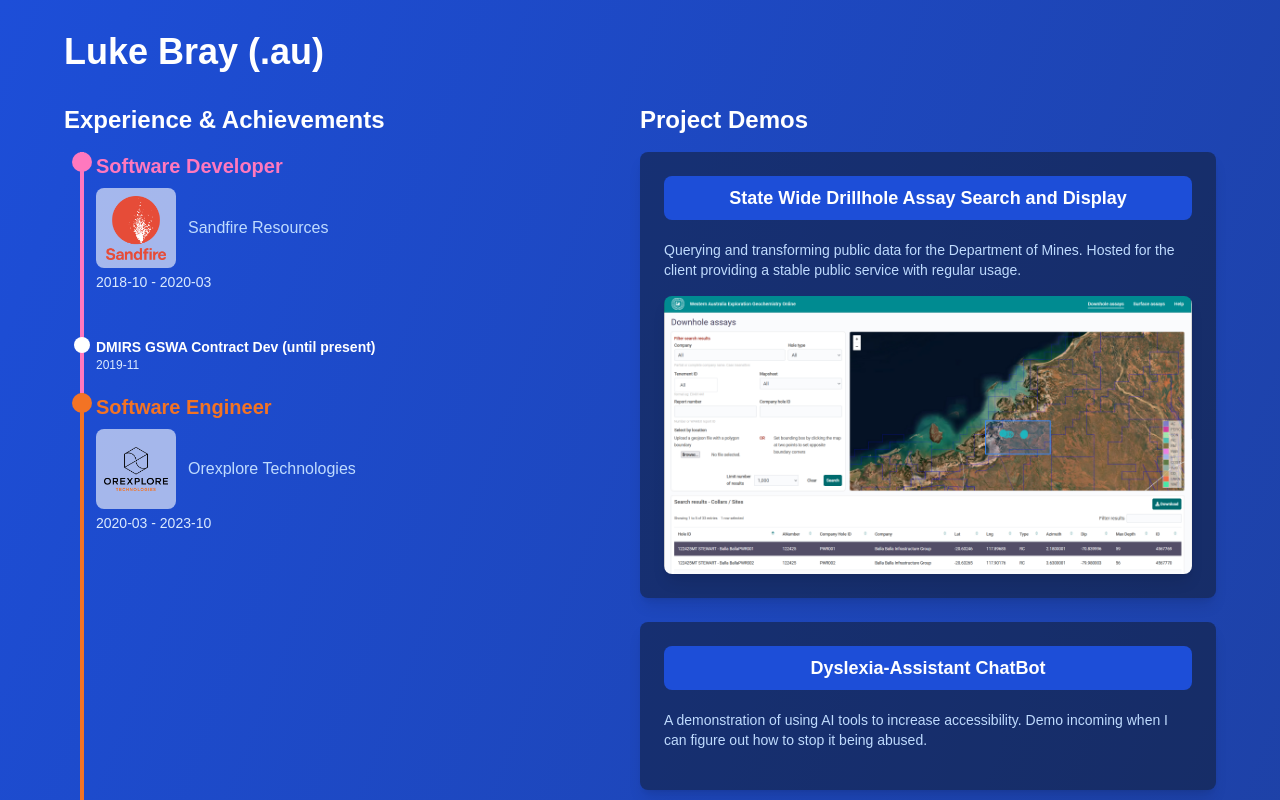
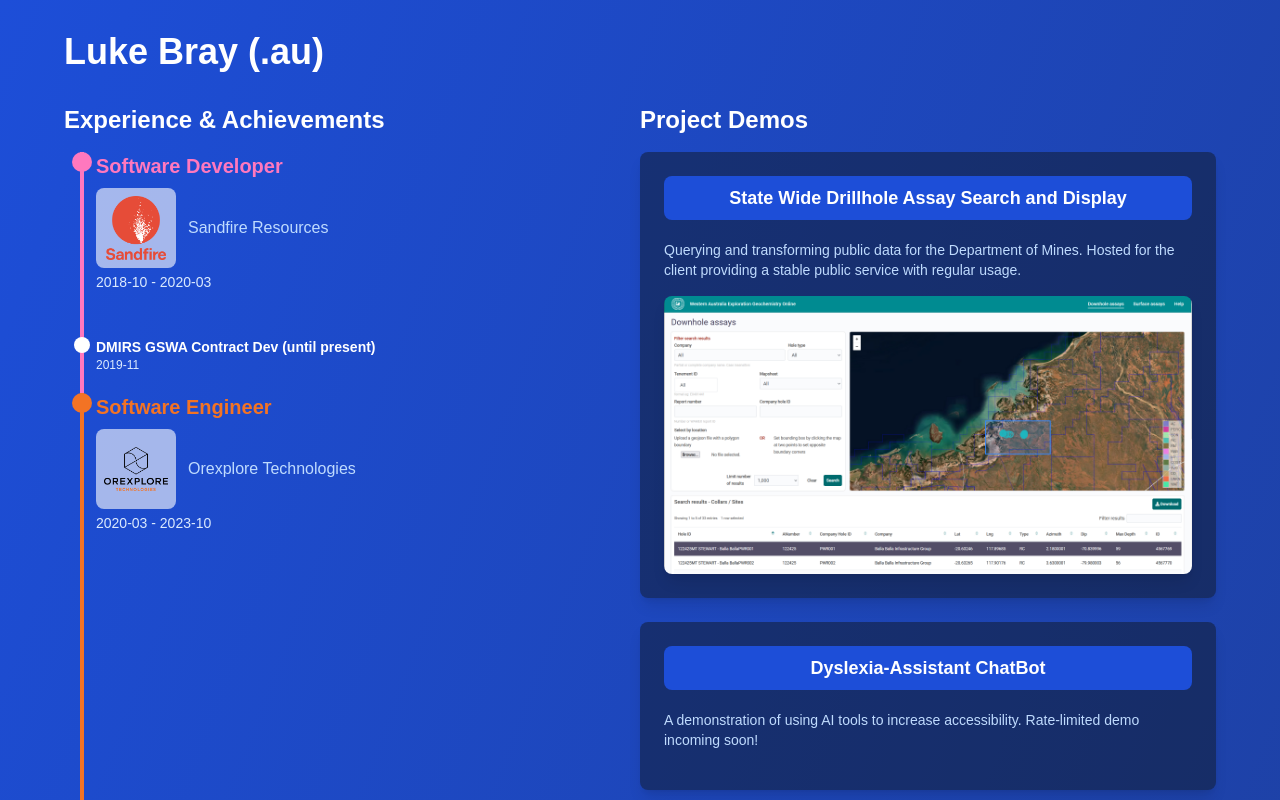
Before and after one commit to LukeBrayy/resume-website, a React (Create React App) app in the folder client/: page / in a window 1280 px wide. Shown: the top 800 px of the page. Built offline with nearby package versions, Linux system fonts and the light colour scheme.

Commit message:
text update

```diff
--- a/client/src/components/ModernResume.js
+++ b/client/src/components/ModernResume.js
@@ -83,7 +83,7 @@ const ModernResume = () => {
     {
       id: 2,
       title: "Dyslexia-Assistant ChatBot",
-      description: "A demonstration of using AI tools to increase accessibility. Demo incoming when I can figure out how to stop it being abused.",
+      description: "A demonstration of using AI tools to increase accessibility. Rate-limited demo incoming soon!",
       fullWidth: false,
     },
     {
```
Also changed, not shown: 7 other files (tests, documents, lock files or other folders).
